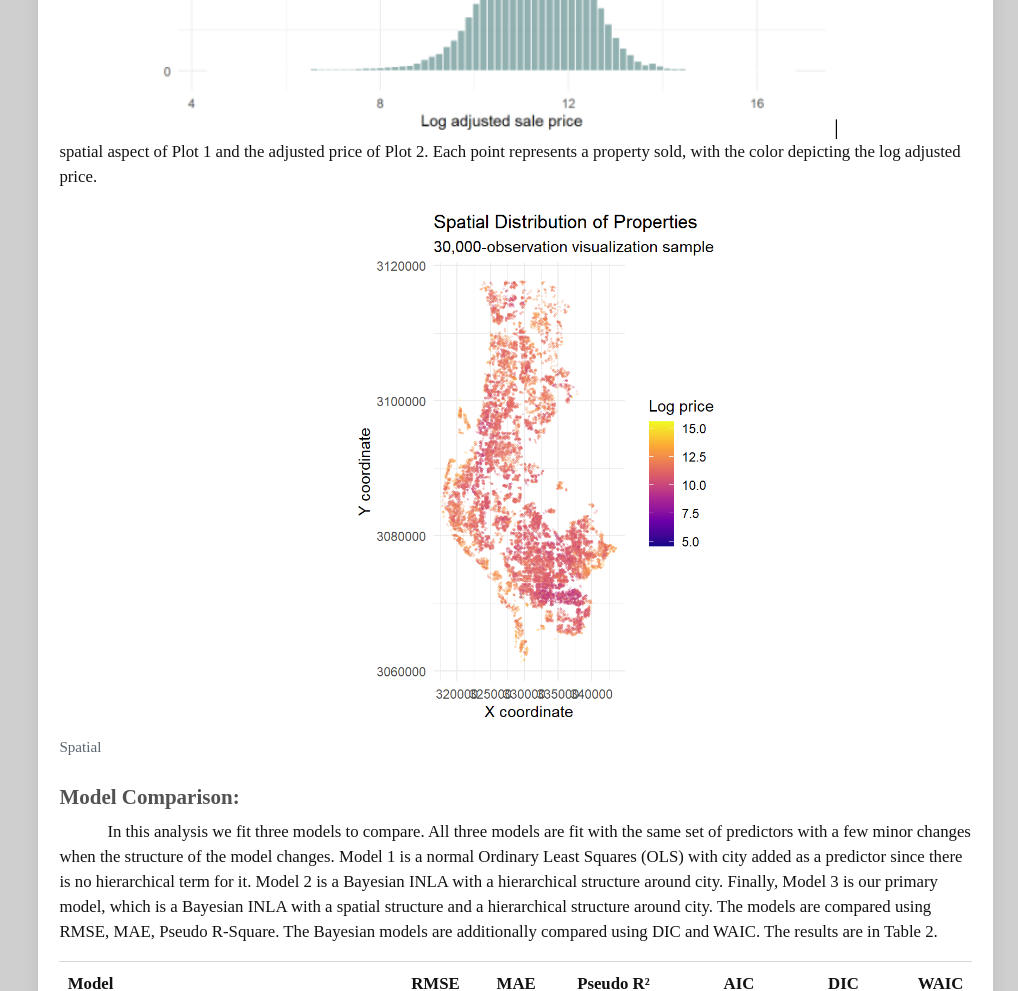
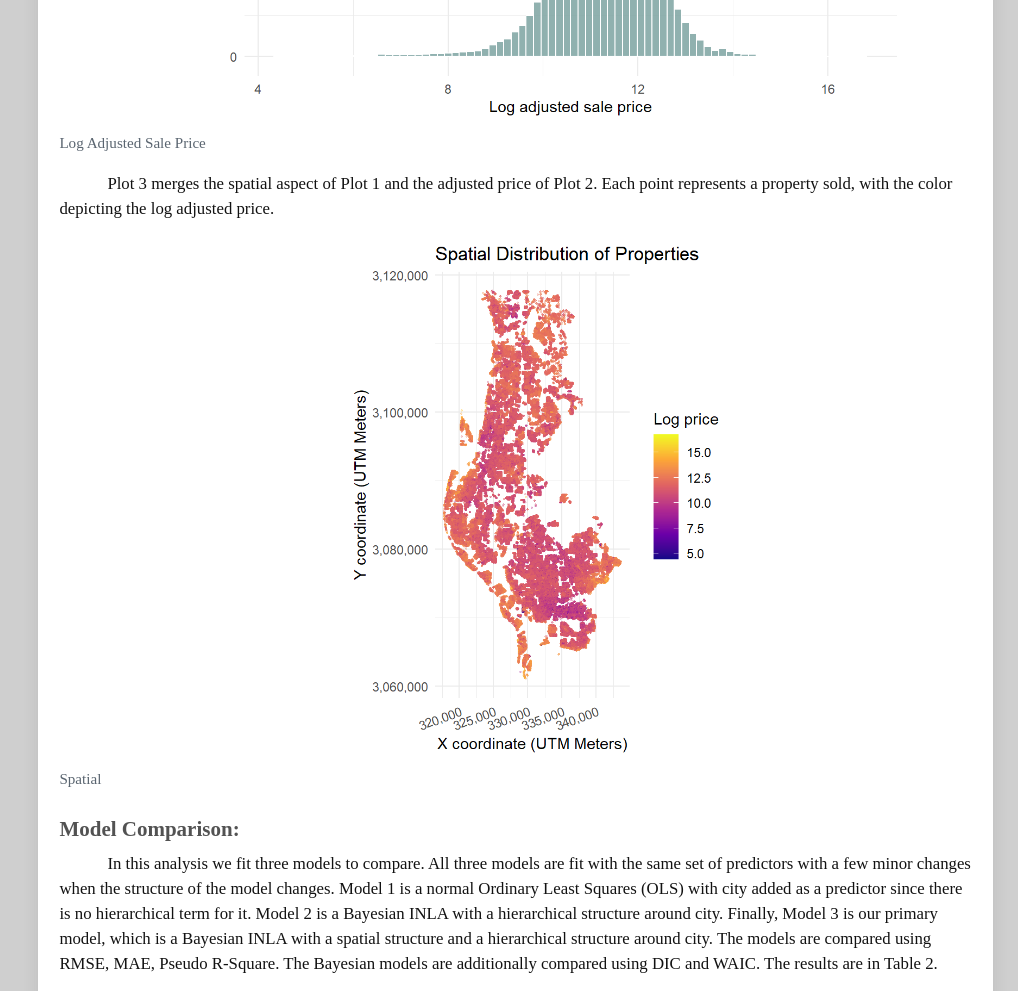
Before and after one commit to lucas-m-a/IDC6940-bayesian-housing-prices, a plain HTML site: page index.html in a window 1280 px wide. Shown: the part 10160-11151 px from the top of the page, without its empty margins (262-1280 px from the left). Drawn offline with nearby package versions, Linux system fonts and the light colour scheme.

Commit message:
Built site for gh-pages

```diff
--- a/index.html
+++ b/index.html
@@ -607,10 +607,16 @@ Table&nbsp;1: Summary of Model Variables, Types, and Coding
 </figure>
 </div>
 <p>The price of homes is generally right skewed in most counties in the United States due to the vast differences in home price. In this analysis we took the log of the adjusted home price to normalize the distribution. Plot 2 shows the histogram of the log adjusted price of homes sold in Pinellas County.</p>
-<p><img src="images/laspv2.png" class="img-fluid" style="width:80.0%" alt="Log Adjusted Sale Price"> Plot 3 merges the spatial aspect of Plot 1 and the adjusted price of Plot 2. Each point represents a property sold, with the color depicting the log adjusted price.</p>
 <div class="quarto-figure quarto-figure-center">
 <figure class="figure">
-<p><img src="INLAtest_files/figure-html/unnamed-chunk-19-1.png" class="img-fluid figure-img" style="width:80.0%"></p>
+<p><img src="images/laspv3.png" class="img-fluid figure-img" style="width:80.0%"></p>
+<figcaption>Log Adjusted Sale Price</figcaption>
+</figure>
+</div>
+<p>Plot 3 merges the spatial aspect of Plot 1 and the adjusted price of Plot 2. Each point represents a property sold, with the color depicting the log adjusted price.</p>
+<div class="quarto-figure quarto-figure-center">
+<figure class="figure">
+<p><img src="images/heatMapvv.png" class="img-fluid figure-img" style="width:80.0%"></p>
 <figcaption>Spatial</figcaption>
 </figure>
 </div>
--- a/sitemap.xml
+++ b/sitemap.xml
@@ -6,7 +6,7 @@
   </url>
   <url>
     <loc>https://lucas-m-a.github.io/IDC6940-bayesian-housing-prices/index.html</loc>
-    <lastmod>2026-11-17T23:26:09.857Z</lastmod>
+    <lastmod>2026-11-17T23:35:44.387Z</lastmod>
   </url>
   <url>
     <loc>https://lucas-m-a.github.io/IDC6940-bayesian-housing-prices/appendix.html</loc>
```
Also changed, not shown: search.json (+1 -1 lines), images/heatMapvv.png (added), images/laspv3.png (added), 1 other file.
